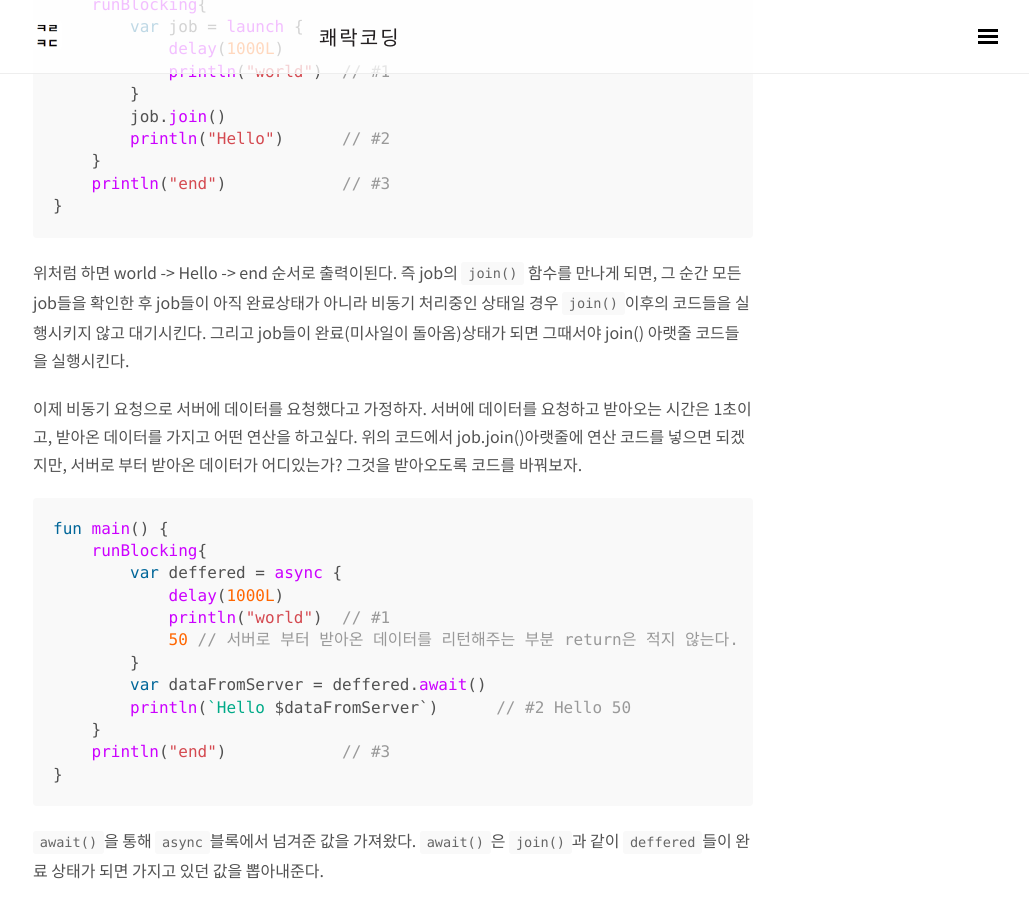
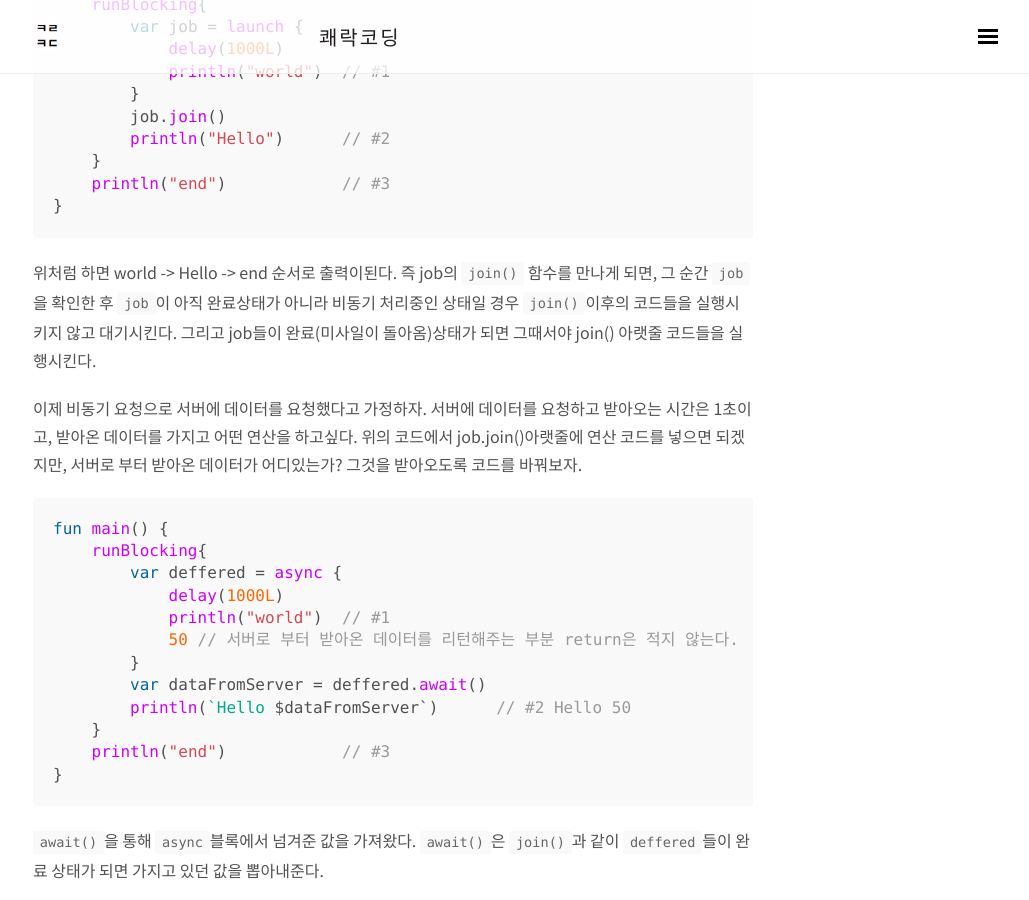
Before and after one commit to wooooooak/wooooooak.github.io, a Jekyll site: the page built from _posts/2019-03-17-kotlin_coroutin.md, in a window 1280 px wide and 900 px high, scrolled down 2990 px. Shown: the whole window, without its empty margins (247-1276 px from the left). Built offline with Jekyll 4.4.1, drawn with Linux system fonts in a browser that asks for light colours; nearby versions of some CDN libraries; some web fonts are replaced; comment, search, counter and statistics services are not loaded.

Commit message:
오탈자 수정

````diff
--- a/_posts/2019-03-17-kotlin_coroutin.md
+++ b/_posts/2019-03-17-kotlin_coroutin.md
@@ -84,7 +84,7 @@ fun main() {
     println("end")            // #3
 }
 ```
-위처럼 하면 world -> Hello -> end 순서로 출력이된다. 즉 job의 `join()` 함수를 만나게 되면, 그 순간 모든 job들을 확인한 후 job들이 아직 완료상태가 아니라 비동기 처리중인 상태일 경우 `join()`이후의 코드들을 실행시키지 않고 대기시킨다. 그리고 job들이 완료(미사일이 돌아옴)상태가 되면 그때서야 join() 아랫줄 코드들을 실행시킨다.
+위처럼 하면 world -> Hello -> end 순서로 출력이된다. 즉 job의 `join()` 함수를 만나게 되면, 그 순간 `job`을 확인한 후 `job`이 아직 완료상태가 아니라 비동기 처리중인 상태일 경우 `join()`이후의 코드들을 실행시키지 않고 대기시킨다. 그리고 job들이 완료(미사일이 돌아옴)상태가 되면 그때서야 join() 아랫줄 코드들을 실행시킨다.
 
 이제 비동기 요청으로 서버에 데이터를 요청했다고 가정하자. 서버에 데이터를 요청하고 받아오는 시간은 1초이고, 받아온 데이터를 가지고 어떤 연산을 하고싶다.
 위의 코드에서 job.join()아랫줄에 연산 코드를 넣으면 되겠지만, 서버로 부터 받아온 데이터가 어디있는가? 그것을 받아오도록 코드를 바꿔보자.
````
